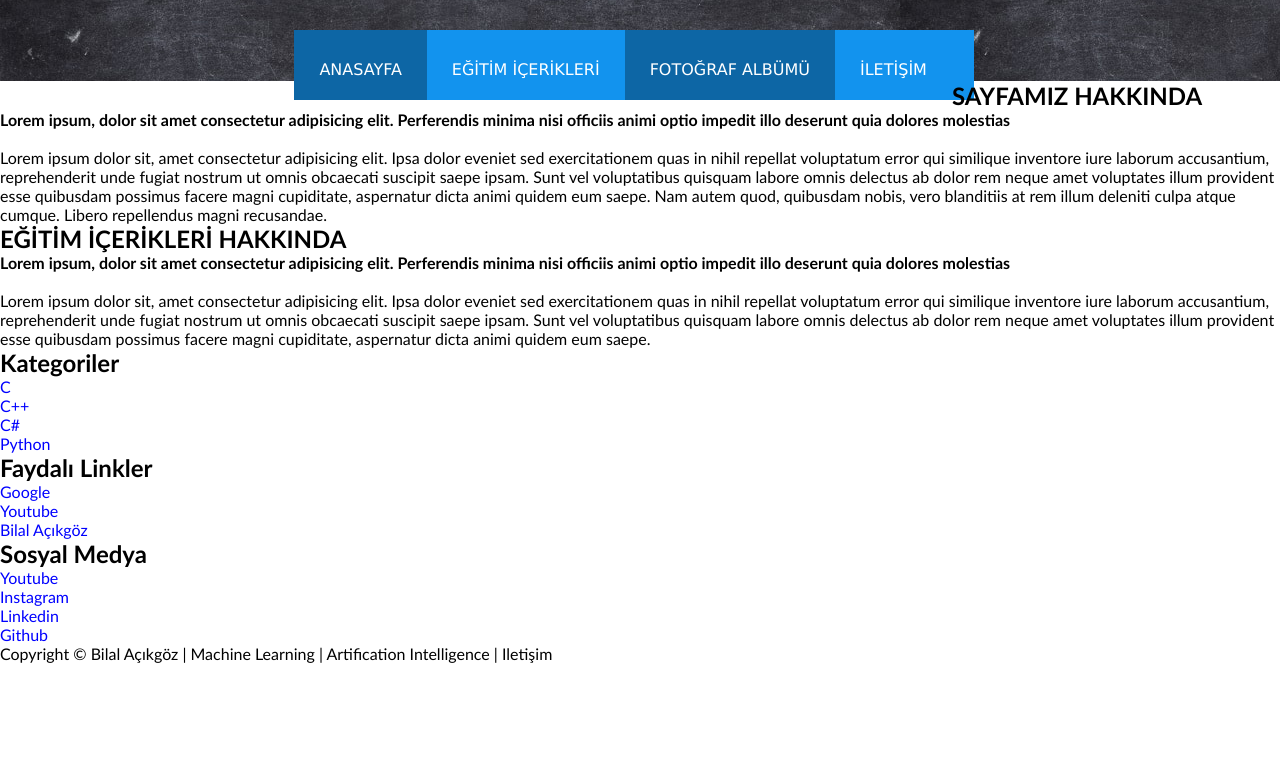
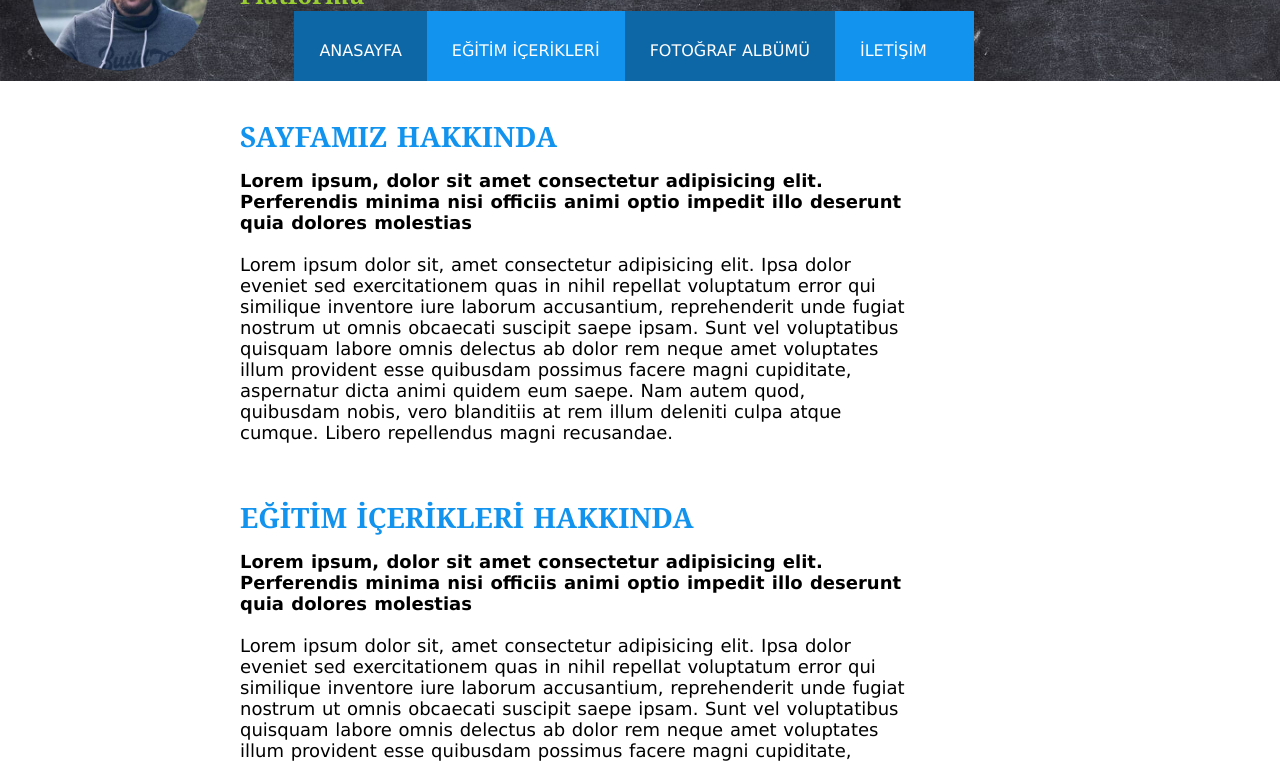
Before and after one commit to SauWebProgramming/websayfasi-BilalAcikgoz, a plain HTML site: page index.html in a window 1280 px wide. Shown: the part 139-902 px from the top of the page. Before the commit the page ends 802 px from the top, so only its background shows below. Drawn offline with Linux system fonts and the light colour scheme.

Commit message:
anasayfamızın css kodları tamamlanmıştır

```diff
--- a/style.css
+++ b/style.css
@@ -70,3 +70,96 @@ body{
 .active{
     background-color: #0d66a5;
 }
+
+#content{
+    width: 900px;
+    height: auto;
+    margin-left: auto;
+    margin-right: auto;
+}
+
+#icerik{
+    width: 670px;
+    height: auto;
+    float: left;
+    margin-top: 16px;
+}
+
+#sidebar{
+    width: 230px;
+    height: 725px;
+    float: left;
+}
+
+.baslik{
+    font-size: 28px;
+    margin-top: 20px;
+    margin-bottom: 15px;
+    font-family: Cambria, Cochin, Georgia, Times, 'Times New Roman', serif;
+    word-spacing: 2px;
+    color: #1293ee;
+}
+
+.paragraf{
+    font-size: 18px;
+    font-family: Verdana, Geneva, Tahoma, sans-serif;
+    word-spacing: 1px;
+    padding-bottom: 35px;
+}
+
+#sidebar .link{
+    color: #777;
+    padding-top: 10px;
+    padding-right: 16px;
+    padding-left: 40px;
+    padding-bottom: 20px;
+    margin-left: 10px;
+    line-height: 30px;
+    list-style: circle;
+}
+
+#sidebar h2{
+    font: 22px;
+    font-family: Arial, Helvetica, sans-serif;
+    color: #1293ee;
+    margin-top: 20px;
+    margin-bottom: 15px;
+    margin-left: 30px;
+    padding-top: 20px;
+    padding-bottom: 5px;
+}
+
+a:link{
+    color: blue;
+}
+
+a:visited{
+    color: #1293ee;
+}
+
+a:hover{
+    color: crimson;
+}
+
+#clear{
+    clear: both;
+}
+
+#ownphoto{
+    width: 180px;
+    height: 180px;
+    margin: 30px;
+    float: left;
+}
+
+#footer{
+    width: 900px;
+    height: 33px;
+    text-align: center;
+    background-color: #1293ee;
+    color: #fff;
+    font-family: "Lucida Sans Unicode", "Lucida Grande", sans-serif;
+    text-transform: uppercase;
+    letter-spacing: 1px;
+    padding-top: 24px;
+}
```
Also changed, not shown: images/myownphoto.png (renamed from images/myownphot.png).
